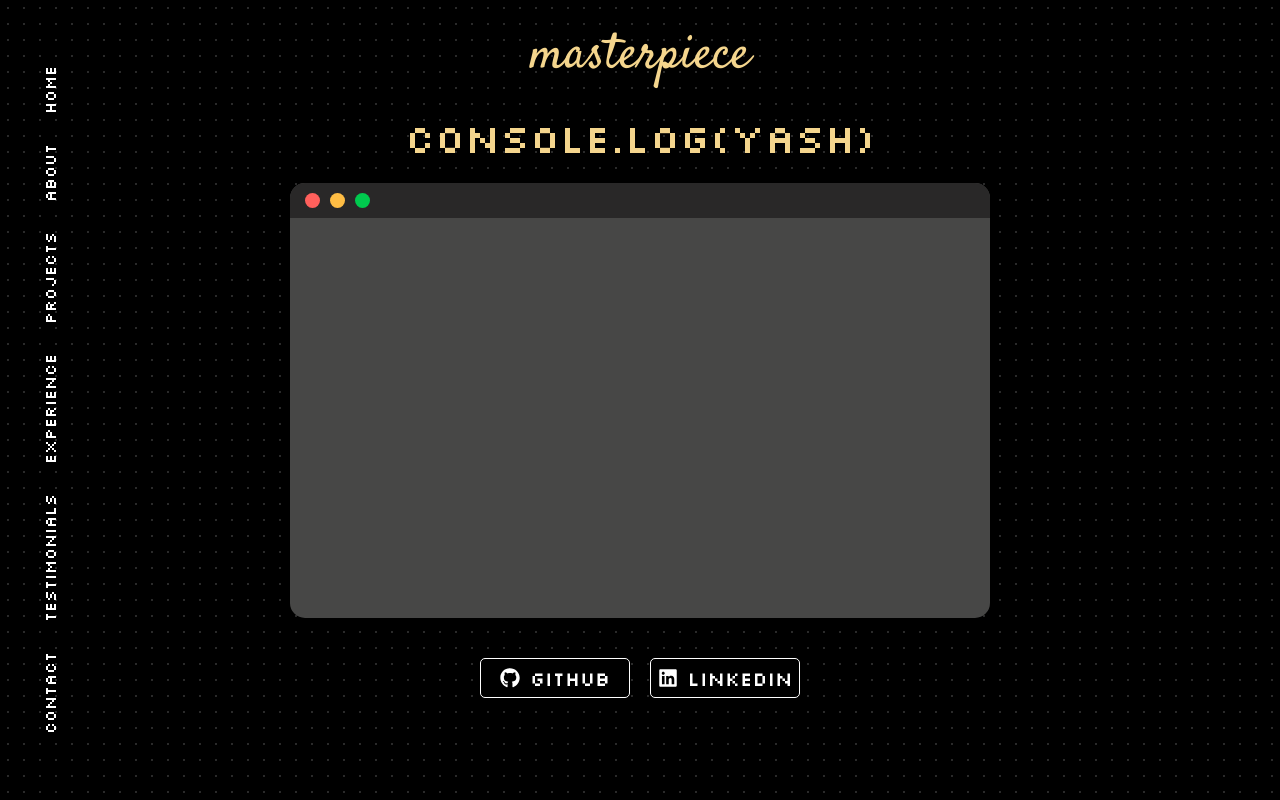
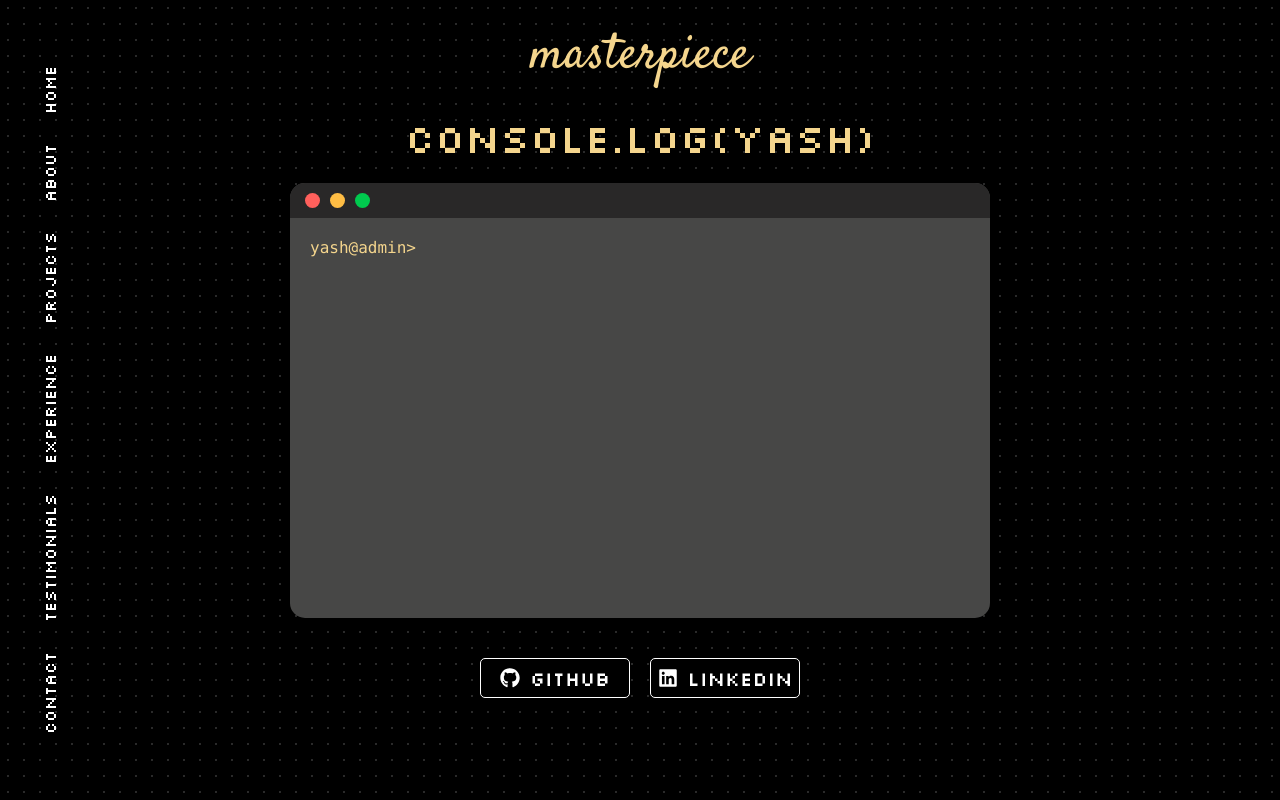
Before and after one commit to yashmali02/Yash-Portfolio, a React (Vite) app in the folder yash-portfolio/: page / in a window 1280 px wide. Built offline with nearby package versions, Linux system fonts and the light colour scheme.

Commit message:
feat: implemented working command prompt

```diff
--- a/yash-portfolio/src/App.jsx
+++ b/yash-portfolio/src/App.jsx
@@ -5,14 +5,18 @@ import LandingPage from "./components/LandingPage/LandingPage";
 import Navbar from "./components/Navbar/Navbar";
 import AboutMe from "./pages/AboutMe/AboutMe";
 
+import { CMDProvider } from "./context/CMDContext";
+
 const App = () => {
   return (
+    <CMDProvider>
       <div className="main-app">
         <Header />
         <Navbar />
         {/* <LandingPage /> */}
         <AboutMe />
       </div>
+    </CMDProvider>
   );
 };
 
--- /dev/null
+++ b/yash-portfolio/src/context/CMDContext.jsx
@@ -0,0 +1,139 @@
+// CMDContext.js
+import React, { createContext, useContext, useState } from "react";
+
+const CMDContext = createContext();
+
+export const CMDProvider = ({ children }) => {
+  const [command, setCommand] = useState("");
+  const [output, setOutput] = useState("");
+
+  const handleCommand = async (e) => {
+    if (e.key !== "Enter") return;
+
+    const input = command.toLowerCase().trim();
+    setCommand(""); // reset input
+    setOutput(""); // reset output
+
+    const messageMap = {
+      cls: [],
+      dir: [
+        " Directory of Yash's Terminal",
+        "",
+        "📁 npm install yash        - Discover the dev behind the screen",
+        "📁 npm install cars        - Fire up a GT3 RS dream build",
+        "📁 npm install react       - Dive into component-driven UIs",
+        "📁 npm install blender3d   - Render the world from vertices",
+        "📁 npm install three       - Add some 3D spice to the browser",
+        "",
+        " Type any above command to explore!",
+      ],
+      ls: [
+        "📂 yash.js         📂 sonu.js",
+        "📂 cars.js         📂 react.config.js",
+        "📂 blender3d.glb    📂 three.module.js",
+        "📂 chai.json       📂 projects/",
+        "",
+        "Hint: use 'npm install <module>' to open a file.",
+      ],
+      "--help": [
+        "Available commands:",
+        "----------------------------------",
+        "npm install yash      - Know more about Yash",
+        "npm install react     - Showcase React skills",
+        "npm install three     - Showcase Three.js magic",
+        "npm install blender   - Showcase Blender 3D skills",
+        "npm install cars      - Download GT3 RS fantasies",
+        "dir                   - List available commands",
+        "ls                    - List current directory contents",
+        "cls                   - Clear the screen",
+        "--help                - Display this help menu",
+      ],
+      "npm install yash": [
+        ">> Initializing DevMode: yash@latest",
+        ">> Frontend wizardry loaded - React and Three.js enabled",
+        ">> Passion module activated for design, code, and speed",
+        ">> Syntax checking... Clean and beautiful",
+        ">> Installing dreams - Porsche, pixels, and purpose",
+        ">> Status: Running with ambition | Version: Limitless",
+      ],
+      "npm install react": [
+        ">> Installing component-driven architecture...",
+        ">> Implementing reusable UI with hooks and context...",
+        ">> Integrating TailwindCSS for clean styling...",
+        ">> Optimizing renders with memoization and lazy loading...",
+        ">> Managing global state with efficiency and scalability...",
+        ">> Status: Seamless, responsive, and production-ready UI live",
+      ],
+      "npm install blender": [
+        ">> Initializing 3D workspace...",
+        ">> Sculpting dreams into vertices and faces...",
+        ">> Texturing scenes with PBR materials and HDRIs...",
+        ">> Rigging meshes and animating life into models...",
+        ">> Rendering realism with Cycles and compositing magic...",
+        ">> Status: Visually immersive and artistically precise.",
+      ],
+      "npm install three": [
+        ">> Setting up WebGL renderer and virtual scene...",
+        ">> Crafting meshes, lights, and immersive perspectives...",
+        ">> Binding shaders and playing with camera magic...",
+        ">> Loading models, textures, and real-time environments...",
+        ">> Animating in 60fps with requestAnimationFrame...",
+        ">> Output: Interactive 3D experiences—browser powered.",
+      ],
+      "npm install porsche": [
+        ">> Initializing GT3 RS performance module...",
+        ">> Loading naturally aspirated flat-six engine ",
+        ">> Screaming to 9000 RPM...  Pure symphony engaged",
+        ">> Injecting magnesium, carbon, and race-ready soul ",
+        ">> Importing rear wing: Size = Confidence x 100 ",
+        ">> Calibrating track mode... No compromises ",
+        ">> Grip level: Unfair advantage loaded ",
+        ">> Lightweight philosophy: Added speed, removed excuses ",
+        ">> Paint color: Python Green. Mood: Dangerous ",
+        ">> Injecting Nürburgring DNA",
+        ">> Spoiler alert: Literally! ",
+        ">> Chassis talking to asphalt in fluent Motorsport",
+        ">> Heartbeat sync with throttle mapped",
+        ">> Race telemetry streaming in real-time",
+        ">> Status: GT3 RS installed | Purpose: Dominate every corner",
+      ],
+      "npm install sonu": [
+        ">> 💖 Heart-connected module loading...",
+        ">> Establishing soul sync with Sonu...",
+        ">> Injecting affection.js...",
+        ">> Compiling shared dreams and late-night talks...",
+        ">> Activating cuddles, kisses & care protocols...",
+        ">> Memory overflow: Too many moments to store 💫",
+        ">> Status: Forever cherished | Version: Eternal Love 💑",
+        ">> Encrypting every 'I love you' into heart-core memory 💌",
+        ">> Importing playlist of 'our songs' 🎶",
+        ">> Deploying 'You + Me = Always' module ♾️",
+        ">> Replacing sadness.js with hugTherapy.ts ❤️",
+        ">> Optimizing laughter levels to 100%",
+        ">> Launching ‘Date Night Mode’ 🌙✨",
+        ">> Real-time updates from her smile server 😍",
+        ">> Connection stable: Linked by trust and cuddles 🤝",
+        ">> Package signed with love, sealed with a kiss 💋",
+      ],
+    };
+
+    const lines = messageMap[input];
+
+    if (lines) {
+      for (let line of lines) {
+        await new Promise((resolve) => setTimeout(resolve, 500));
+        setOutput((prev) => prev + line + "\n");
+      }
+    } else {
+      setOutput(">> Command not found. Try `--help`");
+    }
+  };
+
+  return (
+    <CMDContext.Provider value={{ command, setCommand, output, handleCommand }}>
+      {children}
+    </CMDContext.Provider>
+  );
+};
+
+export const useCMDContext = () => useContext(CMDContext);
--- a/yash-portfolio/src/pages/AboutMe/AboutMe.css
+++ b/yash-portfolio/src/pages/AboutMe/AboutMe.css
@@ -69,15 +69,41 @@
 }
 
 .about-cmd-body {
+    display: flex;
+    align-items: start;
+    justify-content: start;
+    flex-direction: column;
     padding: 20px;
     outline: none;
     height: 400px;
     font-family: 'Consolas', Courier, monospace;
 }
 
+.cmd-input {
+    display: flex;
+    align-items: center;
+    justify-content: center;
+    padding: 0 5px;
+    background-color: #474746;
+    outline: none;
+    width: 100%;
+    border: none;
+    font-family: 'Consolas', Courier, monospace;
+    font-size: 16px;
+    color: #F4D58D;
+}
+
+.about-cmd-body-panel {
+    display: flex;
+}
+
+.cmd-render {
+    margin: 3px 0;
+    white-space: pre-wrap;
+}
+
 .about-cmd-body div {
     font-family: 'Consolas', Courier, monospace;
-
 }
 
 .about-cmd-body p {
@@ -169,6 +195,4 @@
     }
 }
 
-@media screen and (max-width: 768px){
-
-}
+@media screen and (max-width: 768px) {}
--- a/yash-portfolio/src/pages/AboutMe/AboutMe.jsx
+++ b/yash-portfolio/src/pages/AboutMe/AboutMe.jsx
@@ -1,48 +1,59 @@
-import React from "react";
+import React, { useEffect, useRef } from "react";
 import "./AboutMe.css";
 
 import { FaGithub, FaLinkedin } from "react-icons/fa";
 
+import { useCMDContext } from "../../context/CMDContext";
+
 const AboutMe = () => {
+  const { command, setCommand, setOutput, output, handleCommand } =
+    useCMDContext();
+  const inputRef = useRef(null);
+
+  useEffect(() => {
+    const handleKeyDown = (e) => {
+      if (e.ctrlKey && e.key.toLowerCase() === "c") {
+        e.preventDefault();
+        setCommand("");
+        setOutput("");
+        inputRef.current?.focus();
+      }
+    };
+
+    window.addEventListener("keyDown", handleKeyDown);
+    return () => window.removeEventListener("keydown", handleKeyDown);
+  }, [setCommand, setOutput]);
+
   return (
     <div className="main-about">
       <div className="canvas-about">{/* Canvas here */}</div>
       <div className="canvas-content">
         <p>console.log(yash)</p>
-        <div className="about-cmd">
+        <div className="about-cmd" onClick={() => inputRef.current?.focus()}>
           <div className="about-cmd-header">
             <span className="red"></span>
             <span className="yellow"></span>
             <span className="green"></span>
           </div>
-          {/* <div className="about-cmd-body">
-            <p>yash@admin&gt; npm install yash</p>
-            <p>
-              &gt;&gt; Module loaded: Visionary.Dev{" "}
-              <span className="terminal-line" />
-            </p>
-            <br />
-            <p>yash@admin&gt; npm install react</p>
-            <p>
-              &gt;&gt; Framework injected: Pixel Perfection{" "}
-              <span className="terminal-line" />
-            </p>
-            <br />
-
-            <p>yash@admin&gt; npm install three</p>
-            <p>
-              &gt;&gt; Reality upgraded: 3D Immersion v1.0{" "}
-              <span className="terminal-line" />
-            </p>
-            <br />
-
-            <p>yash@admin&gt; npm install porsche</p>
-            <p>
-              &gt;&gt; This guy loves 911 GT3 RS{" "}
-              <span className="terminal-line" />
-            </p>
-          </div> */}
-          <div className="about-cmd-body" contentEditable />
+          <div className="about-cmd-body">
+            <div className="about-cmd-body-panel">
+              <div>yash@admin&gt;</div>
+              <input
+                ref={inputRef}
+                type="text"
+                className="cmd-input"
+                value={command}
+                onChange={(e) => setCommand(e.target.value)}
+                onKeyDown={handleCommand}
+                autoFocus
+              />
+            </div>
+            <div className="cmd-render">
+              {output.split("\n").map((line, index) => (
+                <div key={index}>{line}</div>
+              ))}
+            </div>
+          </div>
         </div>
         <div className="about-btns">
           <button
```
Also changed, not shown: yash-portfolio/src/context/EditorContext.jsx (deleted, +0 -9 lines). Lines whose indentation alone changed are shown as unchanged.
